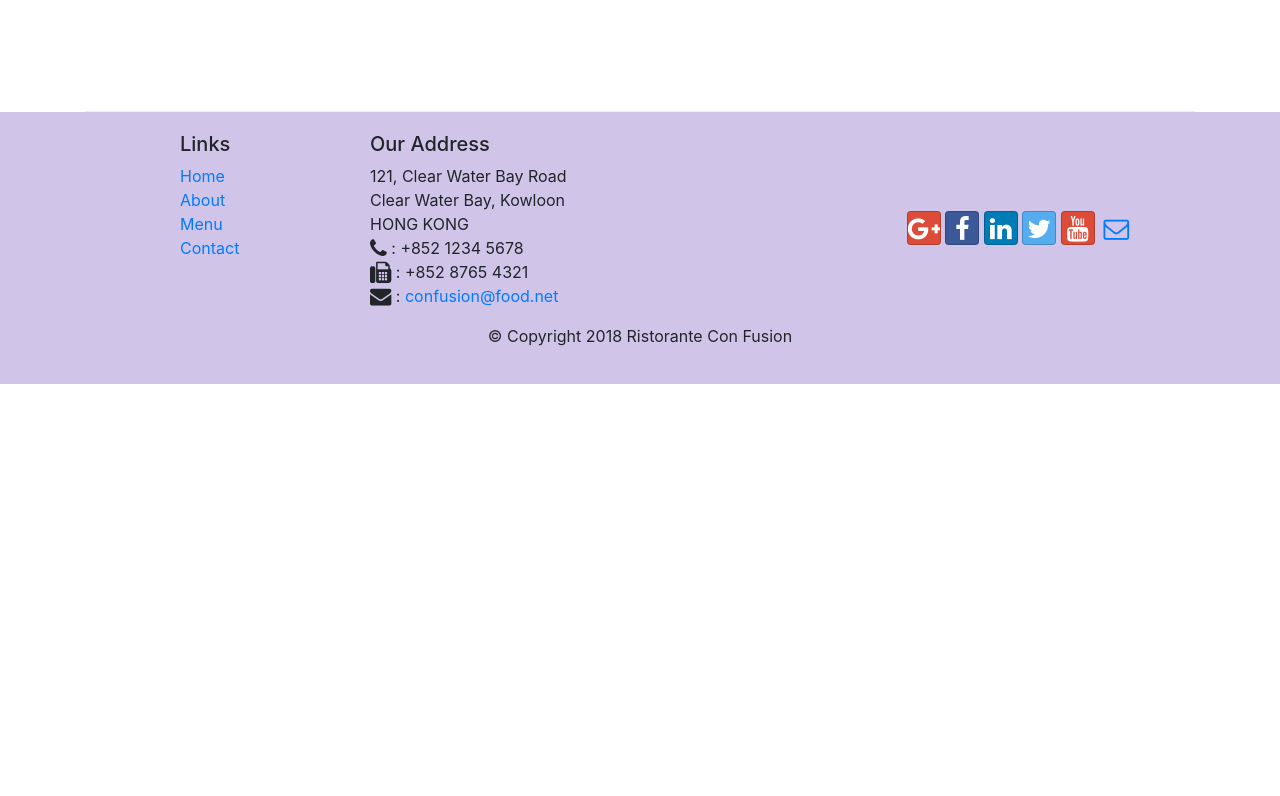
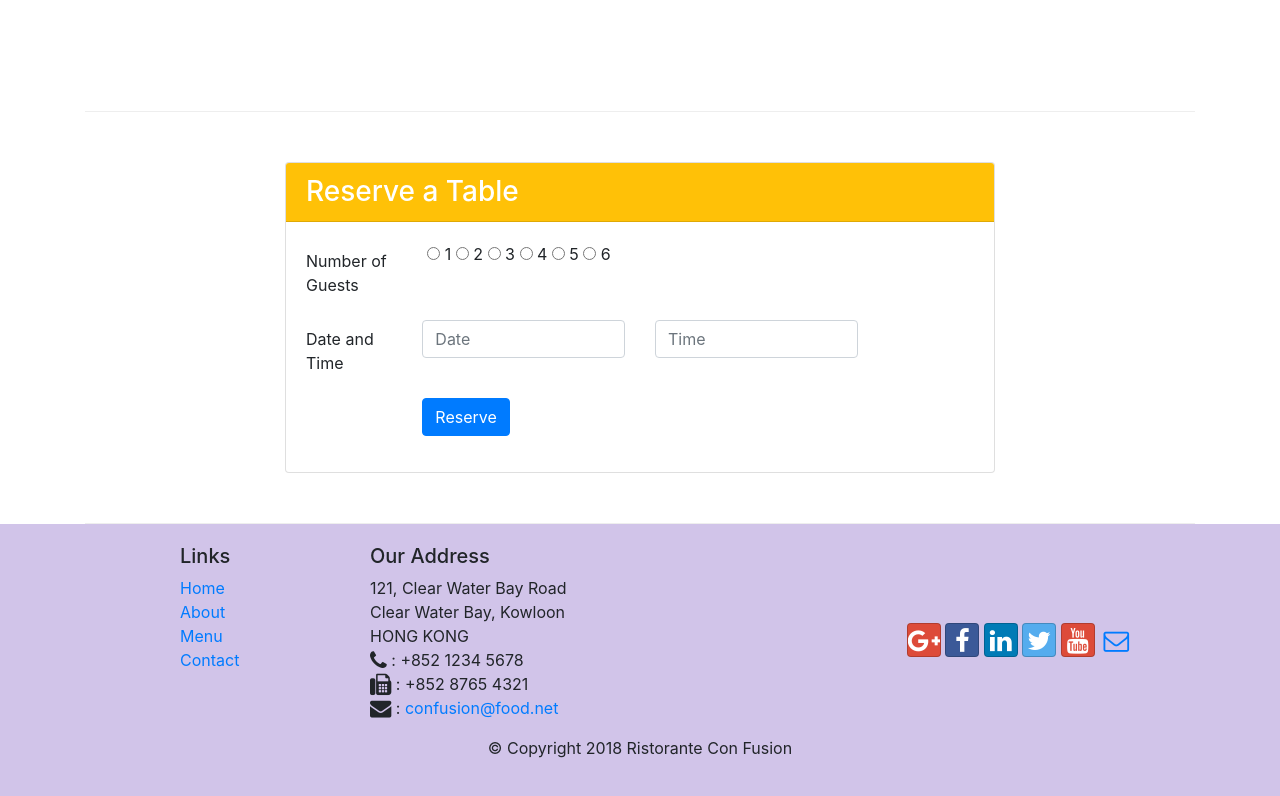
Before and after one commit to livingsneaky-art/conFusion-Responsive-Design-and-Bootstrap-Grid-System, a website: page index.html in a window 1280 px wide. Shown: the part 1422-2218 px from the top of the page. Before the commit the page ends 1806 px from the top, so only its background shows below. Drawn offline with nearby package versions, Linux system fonts and the light colour scheme.

Commit message:
Assignment 2: Bootstrap CSS Components

```diff
--- a/index.html
+++ b/index.html
@@ -59,6 +59,11 @@
                 <div class="col-12 col-sm align-self-center">
                     <img src="img/logo.png" class="img-fluid" alt="">
                 </div>
+
+                <!--Task 3-->
+                <div class="col-12 col-sm align-self-center">
+                    <a role="button" class="btn btn-block btn-sm btn-warning" href="#reservation">Reserve Table</a>
+                </div>
             </div>
         </div>
     </header>
@@ -76,7 +81,7 @@
                         <!--mt-0 = margin top 0-->
                         <!--Adding Badges-->
                         <h2 class="mt-0">Uthappizza <span class="badge badge-danger">HOT</span> <span class="badge badge-pill badge-secondary">$4.99</span></h2>
-                    <p class="d-none d-sm-block">A unique combination of Indian Uthappam (pancake) and Italian pizza, topped with Cerignola olives, ripe vine cherry tomatoes, Vidalia onion, Guntur chillies and Buffalo Paneer.</p>
+                        <p class="d-none d-sm-block">A unique combination of Indian Uthappam (pancake) and Italian pizza, topped with Cerignola olives, ripe vine cherry tomatoes, Vidalia onion, Guntur chillies and Buffalo Paneer.</p>
                     </div>
                 </div>
             </div>
@@ -88,8 +93,14 @@
                 <h3>This Month's Promotions</h3>
             </div>
             <div class="col col-sm col-md">
-                <h2>Weekend Grand Buffet</h2>
-                <p class="d-none d-sm-block">Featuring mouthwatering combinations with a choice of five different salads, six enticing appetizers, six main entrees and five choicest desserts. Free flowing bubbly and soft drinks. All for just $19.99 per person </p>
+                <!--Task 2-->
+                <div class="media">
+                    <div class="media-body">
+                        <h2>Weekend Grand Buffet <span class="badge badge-danger">NEW</span></h2>
+                        <p class="d-none d-sm-block">Featuring mouthwatering combinations with a choice of five different salads, six enticing appetizers, six main entrees and five choicest desserts. Free flowing bubbly and soft drinks. All for just $19.99 per person </p>
+                    </div>
+                    <img class="d-flex mr-3 img-thumbnail align-self-center" src="img/buffet.png" alt="buffet">
+                </div>
             </div>
         </div>
 
@@ -109,7 +120,66 @@
 
             </div>
         </div>
+        <div class="row row-content align-items-center justify-content-center" id="reservation">
+            <div class="col-12 col-sm-8">
+                <div class="card">
+                    <h3 class="card-header bg-warning text-white">Reserve a Table</h3>
+                    <div class="card-body">
+                        <form>
+                            <div class="form-group row">
+                                <label for="guests" class="col-12 col-sm-12 col-md-2 col-form-label">Number of Guests</label>
+                                <div class="form-check col-12 col-sm-12 col-md-8">
+                                    <input type="radio" name="" id="">
+                                    <label for=""> 1</label>
+                                    <input type="radio" name="" id="">
+                                    <label for=""> 2</label>
+                                    <input type="radio" name="" id="">
+                                    <label for=""> 3</label>
+                                    <input type="radio" name="" id="">
+                                    <label for=""> 4</label>
+                                    <input type="radio" name="" id="">
+                                    <label for=""> 5</label>
+                                    <input type="radio" name="" id="">
+                                    <label for=""> 6</label>
+
+                                </div>
+                            </div>
+                            <div class="form-group row">
+                                <label for="date" class="col-12 col-sm-12 col-md-2 col-form-label">Date and Time</label>
+                                <div class="col-12 col-sm-12 col-md-4">
+                                    <div class="input-group">
+                                        <!--
+                                            <div class="input-group-addon">
+                                                <i class="fa fa-calendar"></i>
+                                            </div>
+                                        -->
+
+                                        <input type="text" class="form-control" id="date" name="date" placeholder="Date">
+                                    </div>
+                                </div>
+                                <div class="col-12 col-sm-12 col-md-4">
+                                    <div class="input-group">
+                                        <!--
+                                            <div class="input-group-addon">
+                                                <i class="fa fa-clock-o"></i>
+                                            </div>
+                                        -->
+                                        <input type="text" class="form-control" id="time" name="time" placeholder="Time">
+                                    </div>
+                                </div>
+                            </div>
+                            <div class="form-group row">
+                                <div class="offset-md-2 col-md-10">
+                                    <button type="submit" class="btn btn-primary">Reserve</button>
+                                </div>
+                            </div>
+                        </form>
+                    </div>
+                </div>
+            </div>
+        </div>
     </div>
+
 
     <footer class="footer">
         <div class="container">
```
